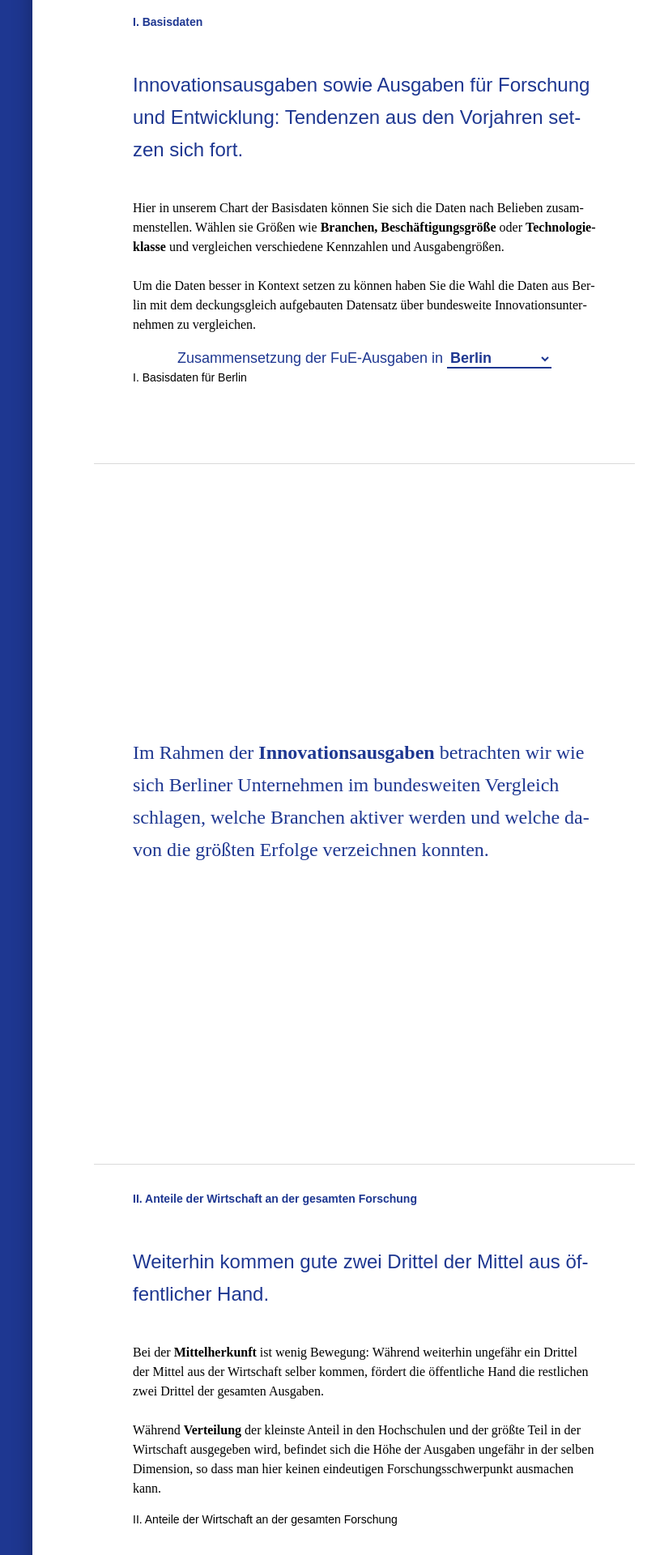
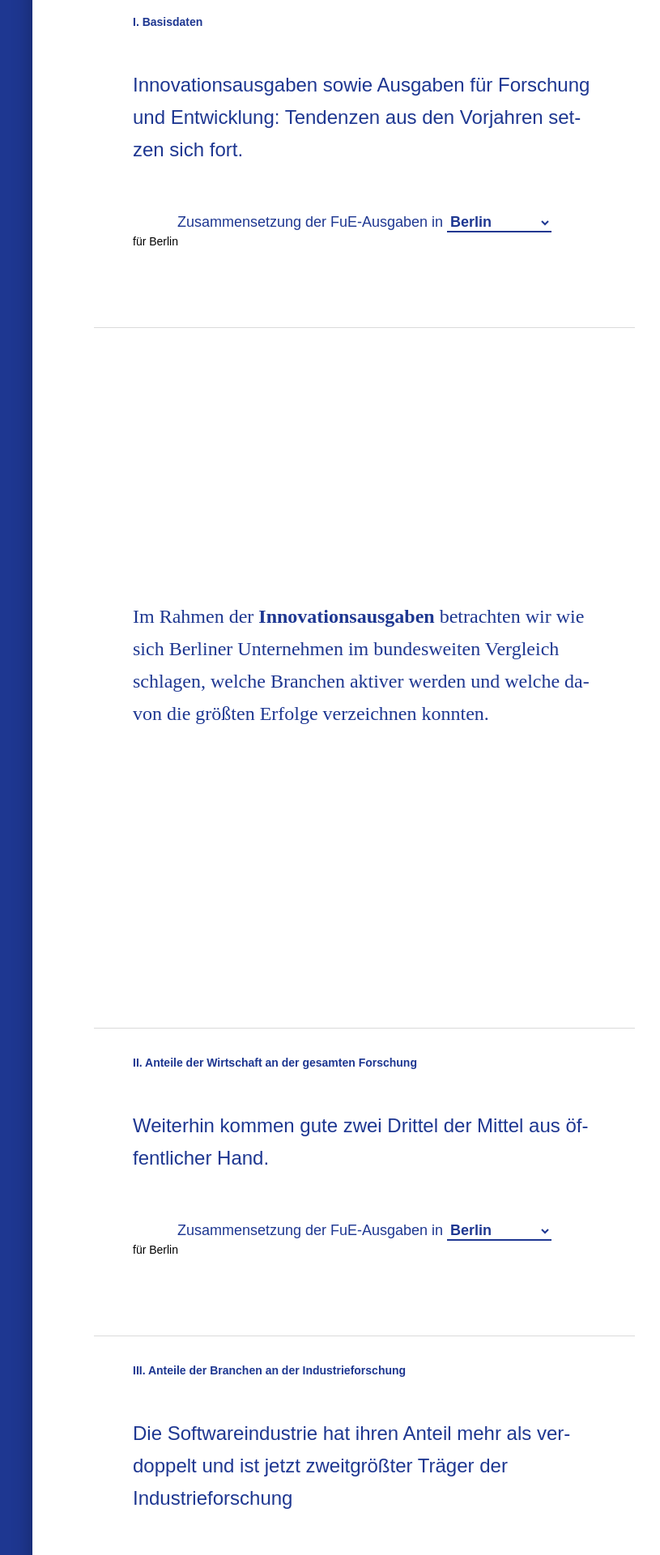
Before and after one commit to technologiestiftung/innovationserhebung, a FastAPI app: page / in a window 1280 px wide. Shown: the part 944-2864 px from the top of the page at 81% size, without its empty margins (420-1235 px from the left). Run offline with FastAPI, Linux system fonts and the light colour scheme; style sheets or scripts are compiled from the project's sources; some web fonts are replaced.

Commit message:
chores: refactor content structure

```diff
--- a/app/locales/de.json
+++ b/app/locales/de.json
@@ -35,11 +35,12 @@
       "id": "section_1",
       "title": "I. Basisdaten",
       "disclaimer": "Innovationsausgaben sowie Ausgaben für Forschung und Entwicklung: Tendenzen aus den Vorjahren setzen sich fort.",
-      "sectionDescription": "Hier in unserem Chart der Basisdaten können Sie sich die Daten nach Belieben zusammenstellen. Wählen sie Größen wie <strong>Branchen, Beschäftigungsgröße</strong> oder <strong>Technologieklasse</strong> und vergleichen verschiedene Kennzahlen und Ausgabengrößen. <br><br>Um die Daten besser in Kontext setzen zu können haben Sie die Wahl die Daten aus Berlin mit dem deckungsgleich aufgebauten Datensatz über bundesweite Innovationsunternehmen zu vergleichen.",
-      "toggleText": "Zusammensetzung der FuE-Ausgaben in ",
-      "chart-ids": [
-        "base_chart_ber",
-        "base_chart_ger"
+      "charts": [
+        {
+          "id": "base_chart",
+          "chartDescription": "Hier in unserem Chart der Basisdaten können Sie sich die Daten nach Belieben zusammenstellen. Wählen sie Größen wie <strong>Branchen, Beschäftigungsgröße</strong> oder <strong>Technologieklasse</strong> und vergleichen verschiedene Kennzahlen und Ausgabengrößen. <br><br>Um die Daten besser in Kontext setzen zu können haben Sie die Wahl die Daten aus Berlin mit dem deckungsgleich aufgebauten Datensatz über bundesweite Innovationsunternehmen zu vergleichen.",
+          "toggleText": "Zusammensetzung der FuE-Ausgaben in "
+        }
       ]
     },
     {
@@ -51,9 +52,12 @@
       "id": "section_2",
       "title": "II. Anteile der Wirtschaft an der gesamten Forschung",
       "disclaimer": "Weiterhin kommen gute zwei Drittel der Mittel aus öffentlicher Hand.",
-      "sectionDescription": "Bei der <strong>Mittelherkunft</strong> ist wenig Bewegung: Während weiterhin ungefähr ein Drittel der Mittel aus der Wirtschaft selber kommen, fördert die öffentliche Hand die restlichen zwei Drittel der gesamten Ausgaben. <br><br>Während <strong>Verteilung</strong> der kleinste Anteil in den Hochschulen und der größte Teil in der Wirtschaft ausgegeben wird, befindet sich die Höhe der Ausgaben ungefähr in der selben Dimension, so dass man hier keinen eindeutigen Forschungsschwerpunkt ausmachen kann.",
-      "chart-ids": [
-        "fue_chart"
+      "charts": [
+        {
+          "id": "fue_chart",
+          "chartDescription": "Bei der <strong>Mittelherkunft</strong> ist wenig Bewegung: Während weiterhin ungefähr ein Drittel der Mittel aus der Wirtschaft selber kommen, fördert die öffentliche Hand die restlichen zwei Drittel der gesamten Ausgaben. <br><br>Während <strong>Verteilung</strong> der kleinste Anteil in den Hochschulen und der größte Teil in der Wirtschaft ausgegeben wird, befindet sich die Höhe der Ausgaben ungefähr in der selben Dimension, so dass man hier keinen eindeutigen Forschungsschwerpunkt ausmachen kann.",
+          "toggleText": "Zusammensetzung der FuE-Ausgaben in "
+        }
       ]
     },
     {
@@ -61,18 +65,12 @@
       "id": "section_3",
       "title": "III. Anteile der Branchen an der Industrieforschung",
       "disclaimer": "Die Softwareindustrie hat ihren Anteil mehr als verdoppelt und ist jetzt zweitgrößter Träger der Industrieforschung",
-      "sectionDescription": "Spitzenreiter in <strong>Berlin</strong> bleibt hingegen weiterhin ungeschlagen die Pharmaziebranche. Keine andere Branche ist derart aktiv in der deutschen Forschungslandschaft.In den hier nicht weiter aufgeschlüsselten restlichen Branchen sind vor allem die Bereiche der Medien und der Finanzdienstleistungen verantwortlich für den moderaten Anstieg zwischen den Jahrzehnten. <br><br>Im <strong>bundesweiten</strong> Vergleich dominiert weiterhin ganz klar der Maschinen- und Fahrzeugbau im Bereich der Industrieforschung. Aber auch hier konnte die Softwarebranche ihre Anteile signifikant ausbauen.",
-      "chart-ids": [
-        "shares_chart"
-      ]
-    },
-    {
-      "type": "chart",
-      "id": "section_4",
-      "title": "Erhebung 3",
-      "sectionDescription": "Lorem ipsum dolor sit, amet consectetur adipisicing elit. Assumenda soluta sed consequatur rem saepe dolores voluptates recusandae explicabo officiis",
-      "chart-ids": [
-        "funky_bubble_chart"
+      "charts": [
+        {
+          "id": "shares_chart",
+          "chartDescription": "Spitzenreiter in <strong>Berlin</strong> bleibt hingegen weiterhin ungeschlagen die Pharmaziebranche. Keine andere Branche ist derart aktiv in der deutschen Forschungslandschaft.In den hier nicht weiter aufgeschlüsselten restlichen Branchen sind vor allem die Bereiche der Medien und der Finanzdienstleistungen verantwortlich für den moderaten Anstieg zwischen den Jahrzehnten. <br><br>Im <strong>bundesweiten</strong> Vergleich dominiert weiterhin ganz klar der Maschinen- und Fahrzeugbau im Bereich der Industrieforschung. Aber auch hier konnte die Softwarebranche ihre Anteile signifikant ausbauen.",
+          "toggleText": "Anteile der Industrieforschung in "
+        }
       ]
     }
   ]
--- a/app/main.py
+++ b/app/main.py
@@ -4,12 +4,12 @@ from fastapi.templating import Jinja2Templates
 from fastapi.staticfiles import StaticFiles
 from fastapi.middleware.gzip import GZipMiddleware
 import panel as pn
-from sliders.pn_app import get_base_chart, get_base_chart_ger, get_base_chart_ber, get_funky_bubble_chart, get_fue_chart, get_shares_chart
+from sliders.pn_app import get_base_chart, get_fue_chart, get_shares_chart
 from utils.translation import load_translation
 from enum import Enum
-import logging
+# import logging
 
-logging.basicConfig(level=logging.INFO)
+# logging.basicConfig(level=logging.INFO)
 
 class Language(str, Enum):
     en = "en"
@@ -32,9 +32,6 @@ async def bkapp_page(request: Request, language: Language = None):
     request.app.extra["fue_chart"] = server_document('http://127.0.0.1:5000/fue_chart')
     request.app.extra["shares_chart"] = server_document('http://127.0.0.1:5000/shares_chart')
     request.app.extra["base_chart"] = server_document('http://127.0.0.1:5000/base_chart')
-    request.app.extra["base_chart_ger"] = server_document('http://127.0.0.1:5000/base_chart_ger')
-    request.app.extra["base_chart_ber"] = server_document('http://127.0.0.1:5000/base_chart_ber')
-    request.app.extra["funky_bubble_chart"] = server_document('http://127.0.0.1:5000/funky_bubble_chart')
 
     script = server_document('http://127.0.0.1:5000/app')
     return templates.TemplateResponse("index.html", {"request": request, "script": script, "translations": translations, "language_code": language_code})
@@ -46,9 +43,6 @@ pn.serve({
     '/fue_chart': get_fue_chart,
     '/shares_chart': get_shares_chart,
     '/base_chart': get_base_chart,
-    '/base_chart_ger': get_base_chart_ger,
-    '/base_chart_ber': get_base_chart_ber,
-    '/funky_bubble_chart': get_funky_bubble_chart
     },
         port=5000, allow_websocket_origin=["127.0.0.1:8000"],
          address="127.0.0.1", show=False)
--- a/app/templates/components/chart-toggle.html
+++ b/app/templates/components/chart-toggle.html
@@ -1,5 +1,5 @@
 <p class="text-corporate-blue text-center text-h2">
-  {{ toggleText }}
+  {{ chart.toggleText }}
   <select
     id="{{ section_id }}_toggle"
     class="bg-white font-bold border-b-2 border-corporate-blue inline cursor-pointer hover:bg-light-gray"
@@ -16,19 +16,10 @@
 </p>
 <div id="{{ section_id }}_ber" class="mb-16">
   <figure>
-    {{ request.app.extra[chart_ids[0]]|safe }}
+    {{ request.app.extra[chart.id]|safe }}
     <figcaption class="text-sm">
       {{ section_title }} {{ translations.general.for }}
       {{ translations.chartToggle.berlin }}
     </figcaption>
   </figure>
 </div>
-<div id="{{ section_id }}_ger" class="hidden">
-  <figure>
-    {{ request.app.extra[chart_ids[1]]|safe }}
-    <figcaption class="text-sm">
-      {{ section_title }} {{ translations.general.for }}
-      {{ translations.chartToggle.germany }}
-    </figcaption>
-  </figure>
-</div>
--- a/app/templates/components/section.html
+++ b/app/templates/components/section.html
@@ -12,29 +12,17 @@
     <h3 class="text-corporate-blue text-2xl font-thin leading-10 pb-10">{{ section.disclaimer }}</h3>
     <p class="font-source">{{ section.sectionDescription | safe }}</p>
     <div class="my-4">
-      {% set chart_ids = section.get("chart-ids", []) %}
-      {% if chart_ids|length > 1 %}
-        {% with chart_ids=chart_ids %}
-          {% with section_id=section_id %}
-            {% with section_title=section.title %}
-              {% with toggleText=section.toggleText %}
+      {% set charts = section.charts %}
+      {% if charts %}
+        {% with charts=charts %}
+          {% for chart in charts %}
+            {% with section_id=section_id %}
+              {% with chart = chart %}
                 {% include "components/chart-toggle.html" %}
               {% endwith %}
             {% endwith %}
-          {% endwith %}
+          {% endfor %}
         {% endwith %}
-      {% else %}
-        {%
-          if chart_ids[0] in
-          request.app.extra
-        %}
-          <figure>
-            {{ request.app.extra[chart_ids[0]]|safe }}
-            <figcaption class="text-sm">
-              {{ section.title }}
-            </figcaption>
-          </figure>
-        {% endif %}
       {% endif %}
     </div>
     {% endif %}
```
